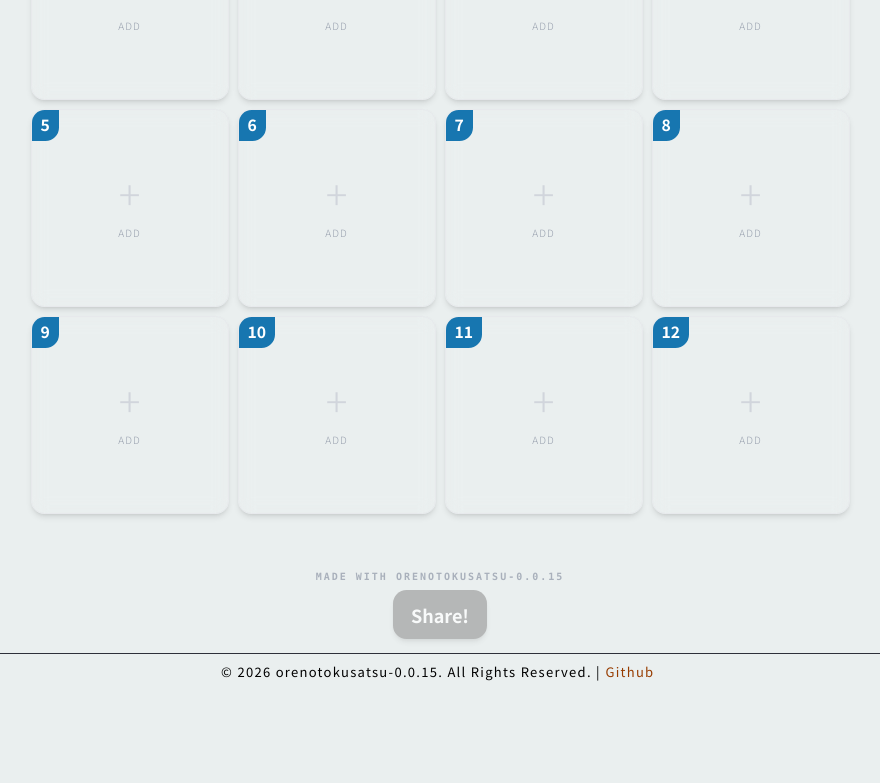
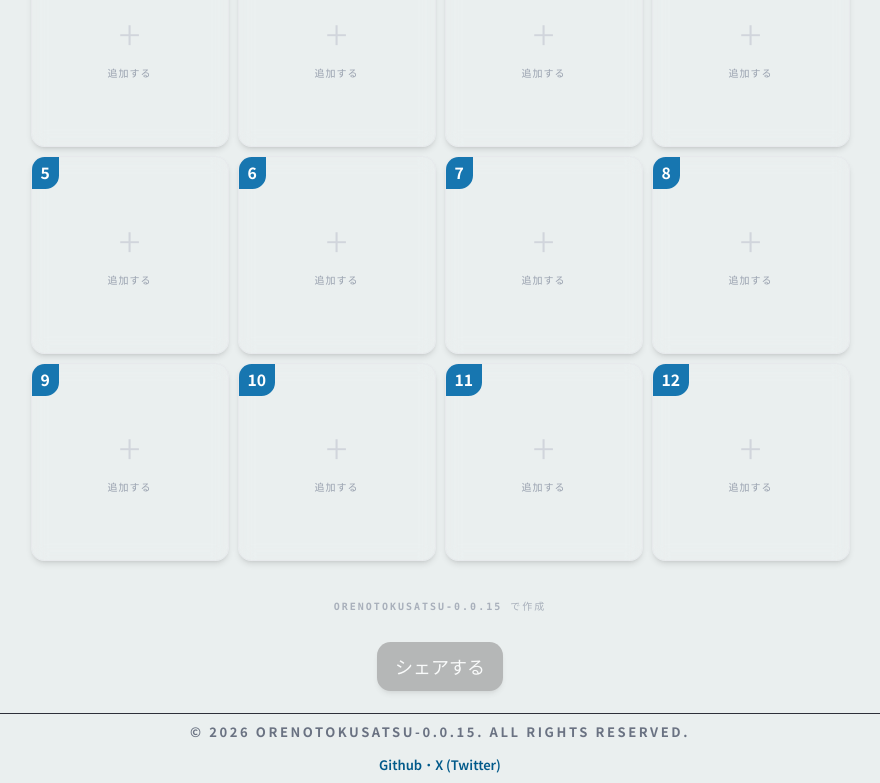
Before and after one commit to axlchr12/orenotokusatsu, a React (Vite) app: page / in a window 1280 px wide. Shown: the part 249-1032 px from the top of the page, without its empty margins (200-1080 px from the left). Before the commit the page ends 939 px from the top, so only its background shows below. Built offline with nearby package versions, Linux system fonts and the light colour scheme; no server answers.

Commit message:
fix: footer

```diff
--- a/src/i18n/config.ts
+++ b/src/i18n/config.ts
@@ -24,7 +24,7 @@ i18n
   // init i18next
   // for all options read: https://www.i18next.com/overview/configuration-options
   .init({
-    lng: 'en',
+    lng: 'ja',
     fallbackLng: 'en',
     debug: false,
     resources: {
--- a/src/pages/content/Content.tsx
+++ b/src/pages/content/Content.tsx
@@ -19,7 +19,7 @@ export const Content = () => {
     <>
       <section id="mainContent" ref={contentRef}>
         <div id="heading">
-          <h1 className="mb-1.5 text-2xl sm:text-4xl tracking-wide text-amber-700 ">
+          <h1 className="pt-10 pb-2 text-2xl sm:text-4xl tracking-wide text-amber-700 ">
             <Trans
               i18nKey="title"
               components={[
@@ -38,13 +38,13 @@ export const Content = () => {
           appState={appState}
           currentLanguage={currentLanguage}
         />
-        <div className="watermark-only mt-4 text-center">
+        <div className="watermark-only text-center">
           <span className="text-[10px] uppercase tracking-[0.2em] text-gray-400 font-bold font-mono opacity-80">
             {translate('watermark', { appName, appVersion })}
           </span>
         </div>
       </section>
-      <div id="exportGrid" className="flex justify-center mb-3">
+      <div id="exportGrid" className="flex justify-center mt-5">
         <ExportGrid
           translate={translate}
           contentRef={contentRef}
--- a/src/pages/footer/Footer.tsx
+++ b/src/pages/footer/Footer.tsx
@@ -5,22 +5,31 @@ export const Footer = () => {
   const currentYear = new Date().getFullYear();
 
   return (
-    <>
-      <section id="footer">
-        <div id="copyright" className="flex items-center justify-center ">
-          <span className="text-[13px] tracking-widest">
-            &copy; {currentYear} {appName}-{appVersion}. All Rights Reserved. |
+    <footer id="footer" className="w-full mt-5 border-gray-200">
+      <div className="flex flex-col items-center justify-center gap-1.5">
+        <p className="text-[9.5px] sm:text-[13px] tracking-[0.2em] text-center text-gray-500 uppercase font-bold">
+          &copy; {currentYear} {appName}-{appVersion}. All Rights Reserved.
+        </p>
+
+        <div className="flex items-center">
           <a
             href="https://github.com/axlchr12/orenotokusatsu/"
-              className="text-amber-800 mx-1"
+            className="text-sky-800 text-[13px] font-semibold hover:text-sky-500 transition-all hover:scale-110"
             target="_blank"
             rel="noopener noreferrer"
           >
-              Github
+            Github・
           </a>
-          </span>
+          <a
+            href="https://x.com/axlchr12"
+            className="text-sky-800 text-[13px] font-semibold hover:text-sky-500 transition-all hover:scale-110"
+            target="_blank"
+            rel="noopener noreferrer"
+          >
+            X (Twitter)
+          </a>
         </div>
-      </section>
-    </>
+      </div>
+    </footer>
   );
 };
```
Lines whose indentation alone changed are shown as unchanged.
